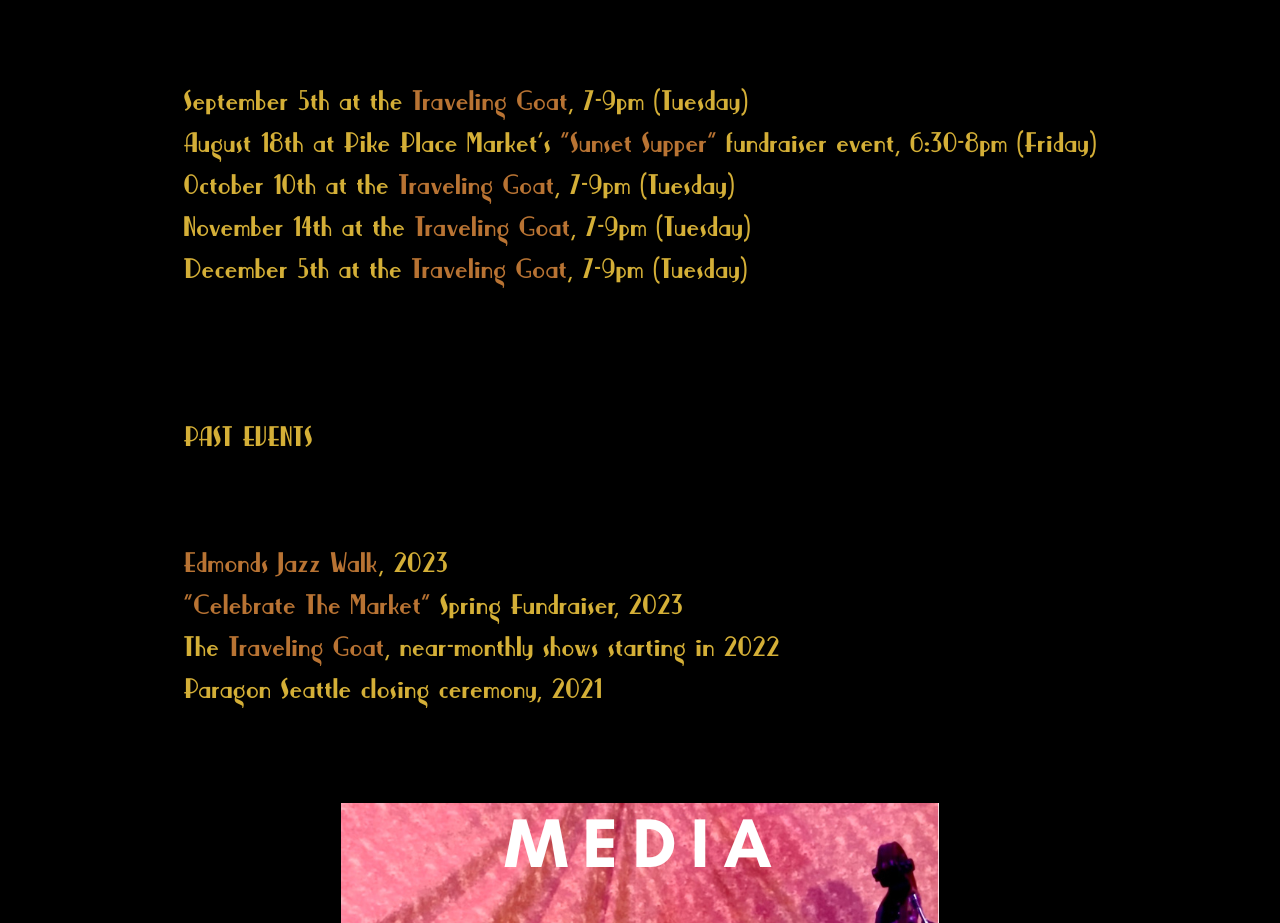
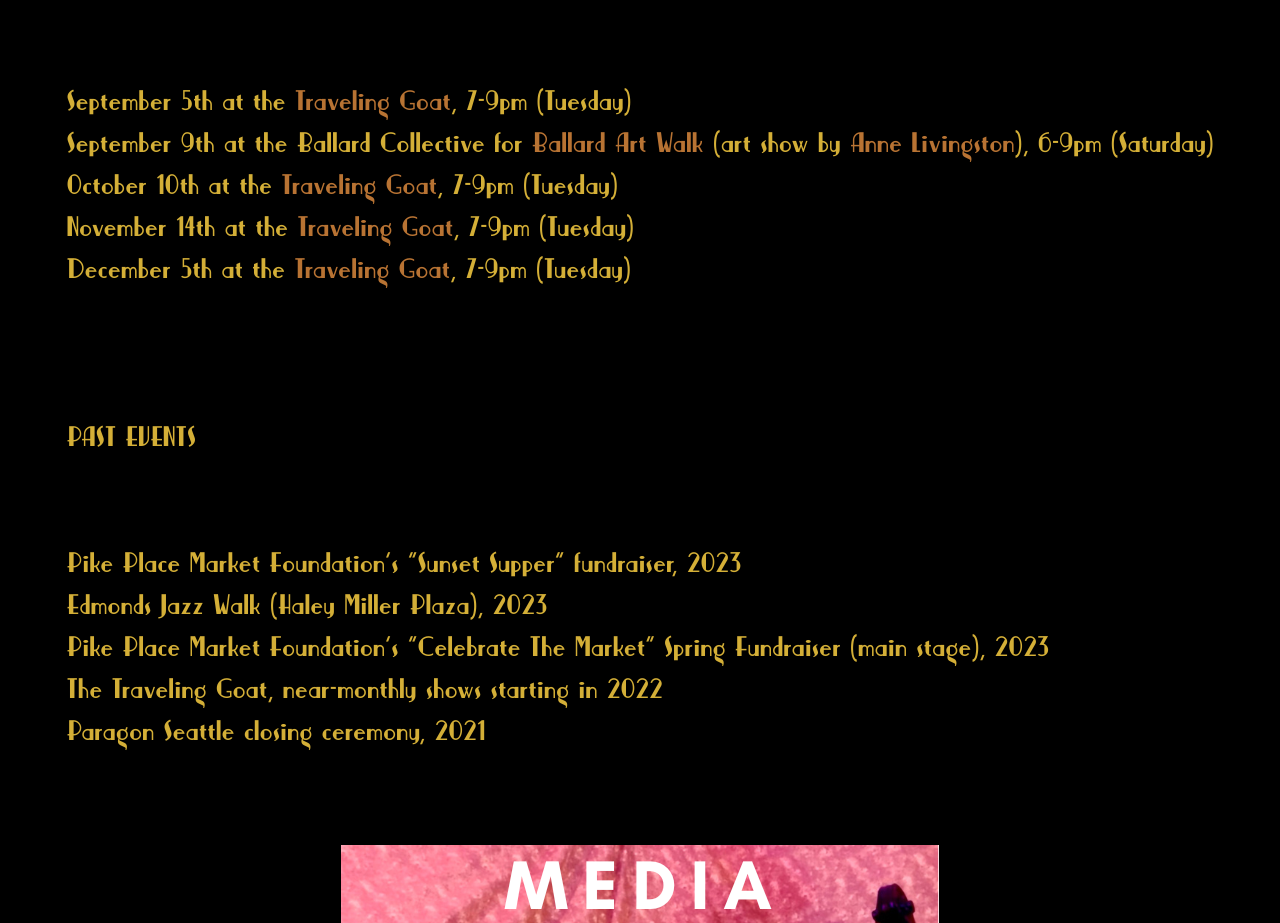
Before and after one commit to GEJazz/BandWebsite, a plain HTML site: page index.html in a window 1280 px wide. Shown: the part 3340-4263 px from the top of the page. Drawn offline with Linux system fonts and the light colour scheme.

Commit message:
rearranged shows
moved sunset supper to past shows, got rid of links in past shows, and added art walk to upcoming shows

```diff
--- a/index.html
+++ b/index.html
@@ -83,15 +83,17 @@
 <ul>
 <li><br><br>UPCOMING EVENTS<br></li>
 <li><br><br>September 5th at the <a href="https://www.travelinggoatseattle.com/" class="inline_link" target="blank">Traveling Goat</a>, 7-9pm (Tuesday)</li>
-<li>August 18th at Pike Place Market's <a href="https://pikeplacemarketfoundation.org/events/sunset-supper/" class="inline_link" target="blank">"Sunset Supper"</a> fundraiser event, 6:30-8pm (Friday)</li>
+<li>September 9th at the Ballard Collective for <a href="http://www.visitballard.com/artwalk/" class="inline_link" target="blank">Ballard Art Walk</a> (art show by <a href="http://www.annelivingston.com" class="inline_link" target="blank">Anne Livingston</a>), 6-9pm (Saturday)</li>
 <li>October 10th at the <a href="https://www.travelinggoatseattle.com/" class="inline_link" target="blank">Traveling Goat</a>, 7-9pm (Tuesday)</li>
 <li>November 14th at the <a href="https://www.travelinggoatseattle.com/" class="inline_link" target="blank">Traveling Goat</a>, 7-9pm (Tuesday)</li>
 <li>December 5th at the <a href="https://www.travelinggoatseattle.com/" class="inline_link" target="blank">Traveling Goat</a>, 7-9pm (Tuesday)<br><br></li>
 
 <li><br><br>PAST EVENTS<br></li>
-<li><br><br><a href="https://www.edmondsjazzwalk.com/schedule" class="inline_link" target="blank">Edmonds Jazz Walk</a>, 2023</li>
-<li><a href="https://pikeplacemarketfoundation.org/events/celebrate-the-market/" class="inline_link" target="blank">"Celebrate The Market"</a> Spring Fundraiser, 2023</li>
-<li>The <a href="https://www.travelinggoatseattle.com/" class="inline_link" target="blank">Traveling Goat</a>, near-monthly shows starting in 2022</li>
+
+<li><br><br>Pike Place Market Foundation's "Sunset Supper" fundraiser, 2023</li>
+<li>Edmonds Jazz Walk (Haley Miller Plaza), 2023</li>
+<li>Pike Place Market Foundation's "Celebrate The Market" Spring Fundraiser (main stage), 2023</li>
+<li>The Traveling Goat, near-monthly shows starting in 2022</li>
 <li>Paragon Seattle closing ceremony, 2021<br><br></li>
 </ul>
 </div>
```
